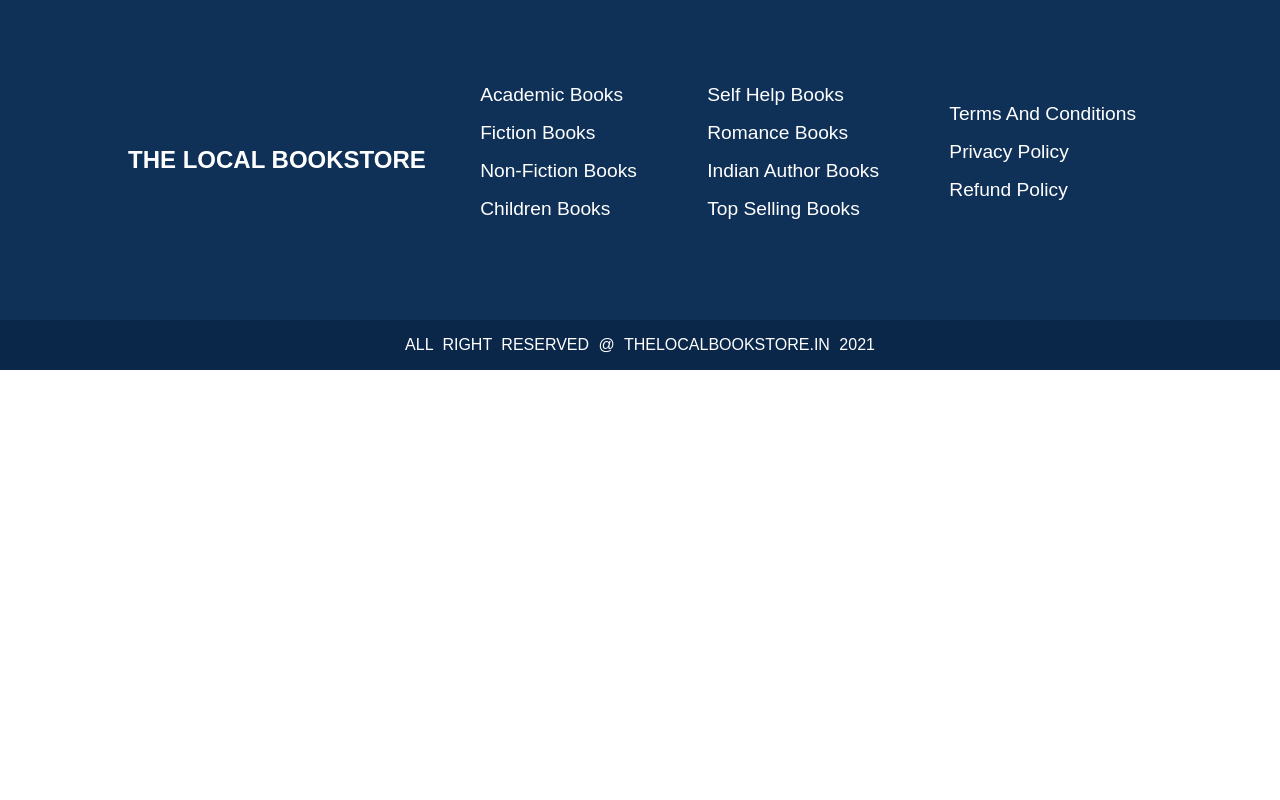
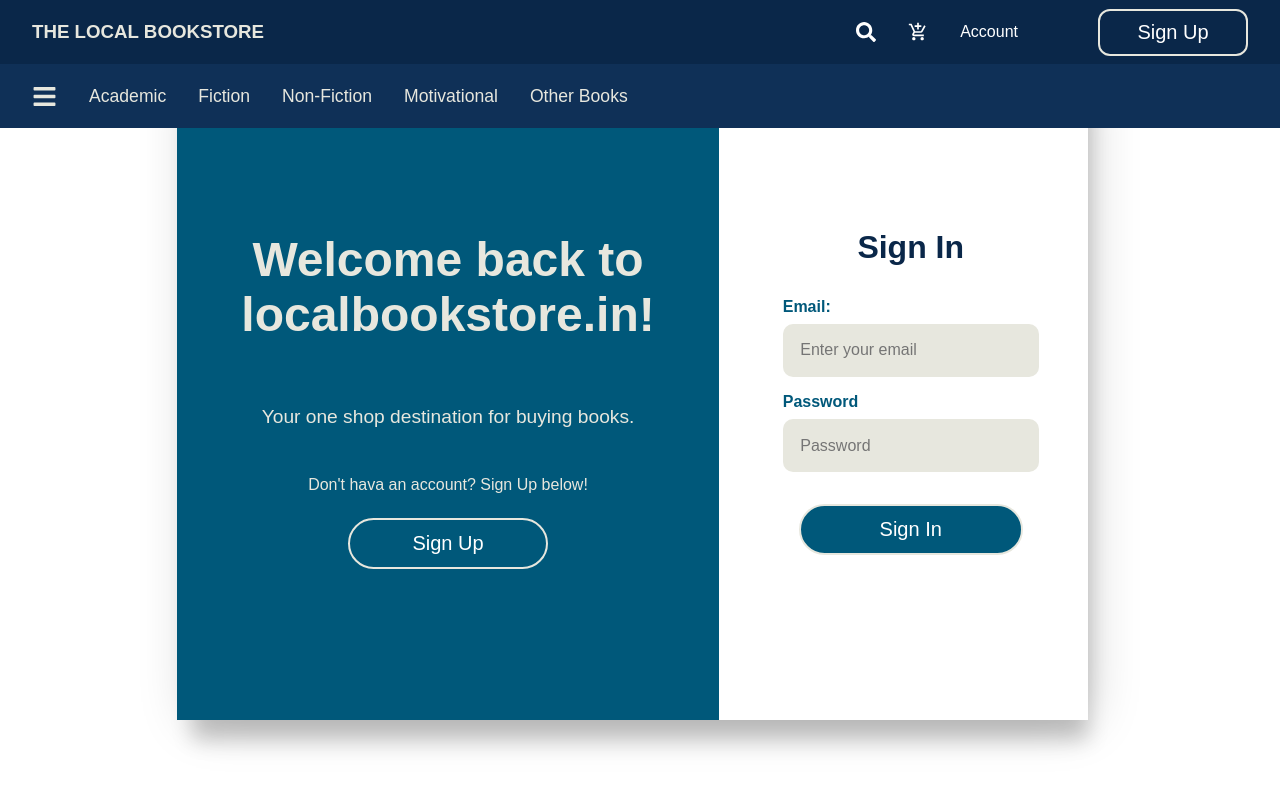
Before and after one commit to tech-introspectors/Localbookstore.in, a React (Create React App) app: page / in a window 1280 px wide. Shown: the top 800 px of the page. Built offline with nearby package versions, Linux system fonts and the light colour scheme.

Commit message:
Updated navbar

```diff
--- a/src/App.js
+++ b/src/App.js
@@ -1,7 +1,7 @@
 import React from "react";
-// import Navbar from "./components/navbar/Navbar";
+import Navbar from "./components/navbar/Navbar";
 import GlobalStyle from "./GlobalStyle";
-// import LoginSystem from "./components/loginSystem/LoginSystem";
+import LoginSystem from "./components/loginSystem/LoginSystem";
 // import ToggleNavbar from "./components/navbar/ToggleNavbar";
 import Footer from "./components/footer/Footer";
 
@@ -9,9 +9,9 @@ function App() {
   return (
     <div>
       <GlobalStyle />
-      {/* <Navbar /> */}
-      {/* <ToggleNavbar /> */}
-      {/* <LoginSystem reverse={true} /> */}
+      <Navbar />
+
+      <LoginSystem reverse={true} />
 
       <Footer />
     </div>
--- a/src/components/navbar/Navbar.js
+++ b/src/components/navbar/Navbar.js
@@ -1,101 +1,45 @@
 import React, { useState } from "react";
-import { darkPrimaryColor, whiteShade } from "./../../constants/constants";
 import { Button } from "./../button/Button";
-import { Link } from "react-router-dom";
-import styled, { css } from "styled-components/macro";
 
-import { FaSearch } from "react-icons/fa";
-import { MdAddShoppingCart } from "react-icons/md";
+import {
+  Container,
+  NavWrapper,
+  Nav,
+  ToggleNavbar,
+  MenuBars,
+  NavMenuLinks,
+  NavMenu,
+  NavWrap,
+  Logo,
+  RightNav,
+  SearchBox,
+  SearchIcon,
+  CartContainer,
+  AddShoppingCart,
+  Profile,
+  BtnWrapper,
+} from "./NavbarStyle";
 
-const Container = styled.div`
-  width: 100%;
-  max-height: 8vh;
-  height: 8vh;
-  background: ${darkPrimaryColor};
-  position: fixed;
-  top: 0;
-  z-index: 100;
-`;
-
-const NavWrapper = styled.div``;
-const Logo = styled(Link)`
-  margin-right: auto;
-  text-decoration: none;
-  h3 {
-    color: ${whiteShade};
-    margin-left: 2rem;
-    cursor: pointer;
-  }
-`;
-const Nav = styled.div`
-  height: 8vh;
-  display: flex;
-  justify-content: flex-end;
-  align-items: center;
-`;
-
-const RightNav = styled.div`
-  display: flex;
-  justify-content: center;
-  align-items: center;
-
-  @media screen and (max-width: 768px) {
-    display: none;
-  } ;
-`;
-
-const SearchBox = styled.div`
-  max-width: 50vw;
-  width: ${({ toggleSearch }) => (toggleSearch ? 40 : 0)}vw;
-  opacity: ${({ toggleSearch }) => (toggleSearch ? 1 : 0)};
-  margin-right: 4rem;
-  transition: all 0.5s ease 0s;
-
-  input {
-    padding: 10px 24px;
-    width: 100%;
-    font-size: 1rem;
-    outline: none;
-    border: none;
-    border-radius: 10px;
-  }
-`;
-
-const IconsStyle = css`
-  color: #fff;
-  margin-right: 2rem;
-  width: 20px;
-  height: 20px;
-  cursor: pointer;
-`;
-
-const SearchIcon = styled(FaSearch)`
-  ${IconsStyle}
-`;
-
-const CartContainer = styled(Link)`
-  display: flex;
-  justify-content: center;
-  align-items: center;
-`;
-const AddShoppingCart = styled(MdAddShoppingCart)`
-  ${IconsStyle}
-`;
-const Profile = styled(Link)`
-  text-decoration: none;
-  color: #fff;
-  margin-right: 5rem;
-`;
-const BtnWrapper = styled.div`
-  margin-right: 2rem;
-`;
+import { MenuData } from "../../data/MenuData";
 
 const Navbar = () => {
   const [_toggleSearch, setToggleSerach] = useState(false);
+  const [isScroll, setIsScroll] = useState(false);
 
   const handleToggleSearch = () => {
     setToggleSerach(!_toggleSearch);
   };
+
+  const isScrolled = () => {
+    if (window.scrollY >= 80) {
+      setIsScroll(true);
+    } else {
+      setIsScroll(false);
+    }
+    console.log(isScroll);
+  };
+
+  window.addEventListener("scroll", isScrolled);
   return (
     <Container>
       <NavWrapper>
@@ -132,6 +76,20 @@ const Navbar = () => {
           </RightNav>
         </Nav>
       </NavWrapper>
+      <ToggleNavbar toggleNavOnScroll={isScroll}>
+        <NavWrap>
+          <MenuBars />
+          <NavMenu>
+            {MenuData.map((items, index) => {
+              return (
+                <NavMenuLinks to={items.path} key={index}>
+                  {items.title}
+                </NavMenuLinks>
+              );
+            })}
+          </NavMenu>
+        </NavWrap>
+      </ToggleNavbar>
     </Container>
   );
 };
--- /dev/null
+++ b/src/components/navbar/NavbarStyle.js
@@ -0,0 +1,143 @@
+import styled, { css } from "styled-components/macro";
+import { Link } from "react-router-dom";
+import { MdAddShoppingCart } from "react-icons/md";
+import { FaBars, FaSearch } from "react-icons/fa";
+import {
+  darkPrimaryColor,
+  darkSecondaryColor,
+  whiteShade,
+} from "../../constants/constants";
+
+export const Container = styled.div`
+  width: 100%;
+  max-height: 16vh;
+  height: 16vh;
+  background: transparent;
+  position: fixed;
+  z-index: 100;
+  top: 0;
+`;
+
+export const NavWrapper = styled.div`
+  width: 100%;
+  max-height: 8vh;
+  height: 8vh;
+  background: ${darkPrimaryColor};
+  position: absolute;
+  top: 0;
+  z-index: 100;
+`;
+
+export const Logo = styled(Link)`
+  margin-right: auto;
+  text-decoration: none;
+  h3 {
+    color: ${whiteShade};
+    margin-left: 2rem;
+    cursor: pointer;
+  }
+`;
+export const Nav = styled.div`
+  height: 8vh;
+  display: flex;
+  justify-content: flex-end;
+  align-items: center;
+`;
+
+export const RightNav = styled.div`
+  display: flex;
+  justify-content: center;
+  align-items: center;
+
+  @media screen and (max-width: 768px) {
+    display: none;
+  } ;
+`;
+
+export const SearchBox = styled.div`
+  max-width: 50vw;
+  width: ${({ toggleSearch }) => (toggleSearch ? 40 : 0)}vw;
+  opacity: ${({ toggleSearch }) => (toggleSearch ? 1 : 0)};
+  margin-right: 4rem;
+  transition: all 0.5s ease 0s;
+
+  input {
+    padding: 10px 24px;
+    width: 100%;
+    font-size: 1rem;
+    outline: none;
+    border: none;
+    border-radius: 10px;
+  }
+`;
+
+export const IconsStyle = css`
+  color: #fff;
+  margin-right: 2rem;
+  width: 20px;
+  height: 20px;
+  cursor: pointer;
+`;
+
+export const SearchIcon = styled(FaSearch)`
+  ${IconsStyle}
+`;
+
+export const CartContainer = styled(Link)`
+  display: flex;
+  justify-content: center;
+  align-items: center;
+`;
+export const AddShoppingCart = styled(MdAddShoppingCart)`
+  ${IconsStyle}
+`;
+export const Profile = styled(Link)`
+  text-decoration: none;
+  color: #fff;
+  margin-right: 5rem;
+`;
+export const BtnWrapper = styled.div`
+  margin-right: 2rem;
+`;
+
+export const ToggleNavbar = styled.div`
+  width: 100%;
+  max-height; 8vh;
+  height: 8vh;
+  background: ${darkSecondaryColor};
+  position: absolute;
+  top: 50%;
+  z-index: 99;
+  transform: translateY(${({ toggleNavOnScroll }) =>
+    toggleNavOnScroll ? -100 : 0}%);
+  transition: all 0.5s ease 0s;
+`;
+
+export const NavWrap = styled.div`
+  height: 100%;
+  display: flex;
+  justify-content: flex-start;
+  align-items: center;
+`;
+export const NavLink = css`
+  text-decoration: none;
+  color: ${whiteShade};
+  padding: 0 1rem;
+  font-size: 1.1rem;
+  cursor: pointer;
+`;
+
+export const MenuBars = styled(FaBars)`
+  width: 25px;
+  height: 25px;
+  color: ${whiteShade};
+  margin-left: 2rem;
+  margin-right: 1rem;
+  background: transparent;
+  cursor: pointer;
+`;
+export const NavMenu = styled.div``;
+
+export const NavMenuLinks = styled(Link)`
+  ${NavLink}
+`;
```
Also changed, not shown: src/components/navbar/ToggleNavbar.js (deleted, +0 -96 lines).
